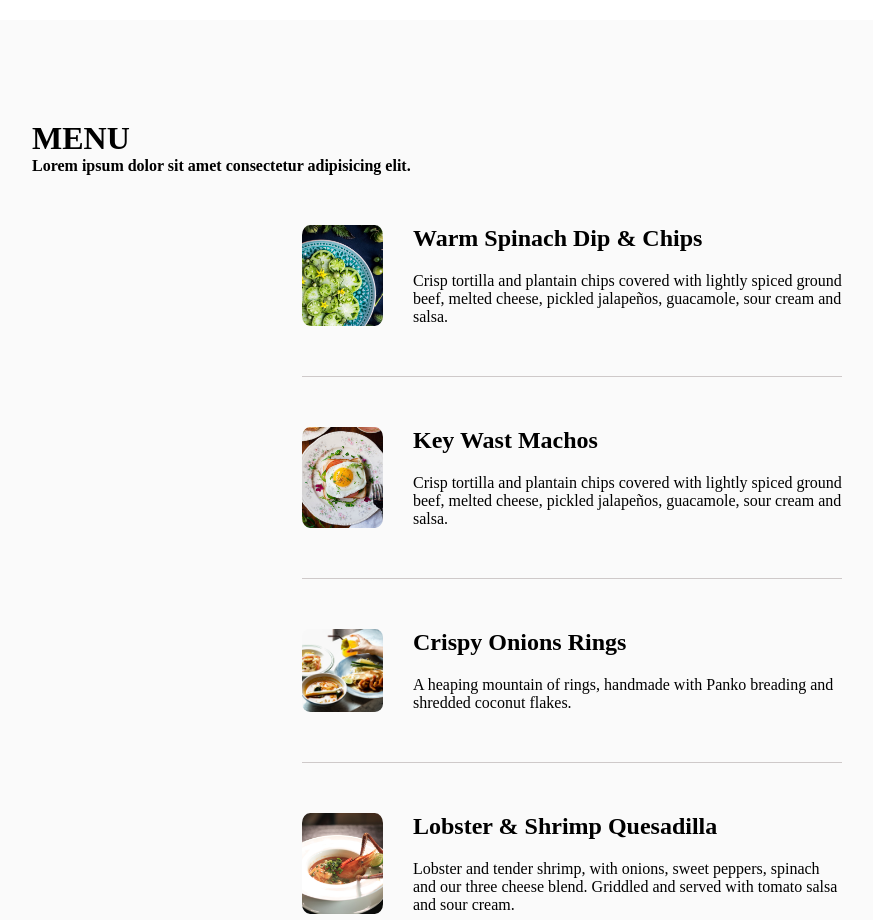
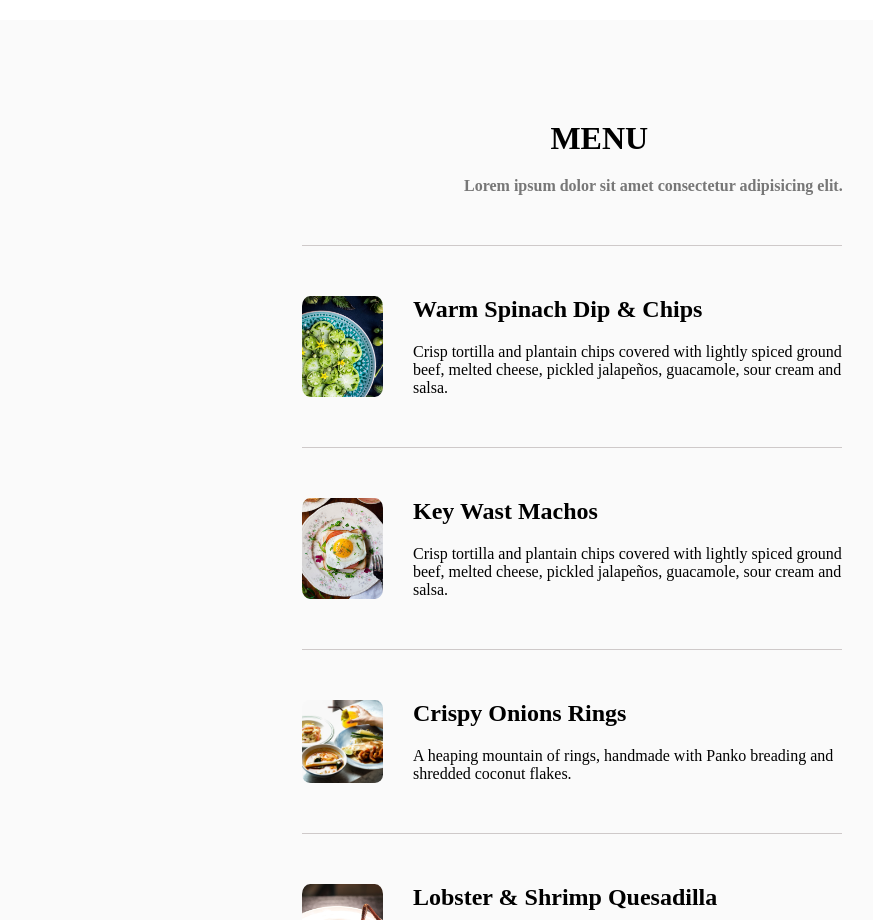
Before and after one commit to Samuel-Abusa/restaurant-site, a plain HTML site: page index.html in a window 1280 px wide. Shown: the part 4660-5580 px from the top of the page, without its empty margins (68-941 px from the left). Drawn offline with Linux system fonts and the light colour scheme; a web font is replaced by a local one.

Commit message:
made final changes in styling

```diff
--- a/index.html
+++ b/index.html
@@ -130,7 +130,7 @@
 
        <div class="dropdown">
        <div class="dropdown_content">
-         <div class="cont1">
+         <div class="cont1" style="border-top: solid 1px #cec9c9;">
            <img src="images/spinach.jpg" alt="spinach">
 
            <div class="txt_cont">
--- a/restaurant.css
+++ b/restaurant.css
@@ -205,6 +205,19 @@ img {
   width: 100%;
   padding: 100px;
 }
+.menu h1 {
+  position: relative;
+  width: 50%;
+  left: 48%;
+  margin-bottom: 20px;
+}
+.menu h4 {
+  position: relative;
+  width: 50%;
+  color: #777777;
+  left: 40%;
+  margin-bottom: 50px;
+}
 .dropdown {
   width: 50%;
   margin: auto;
```
